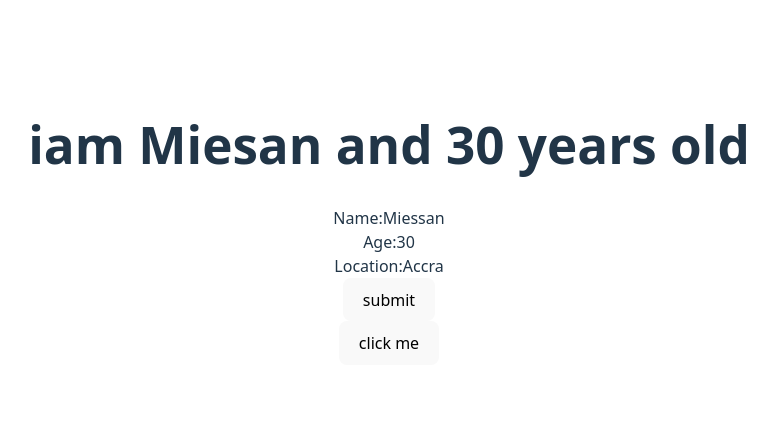
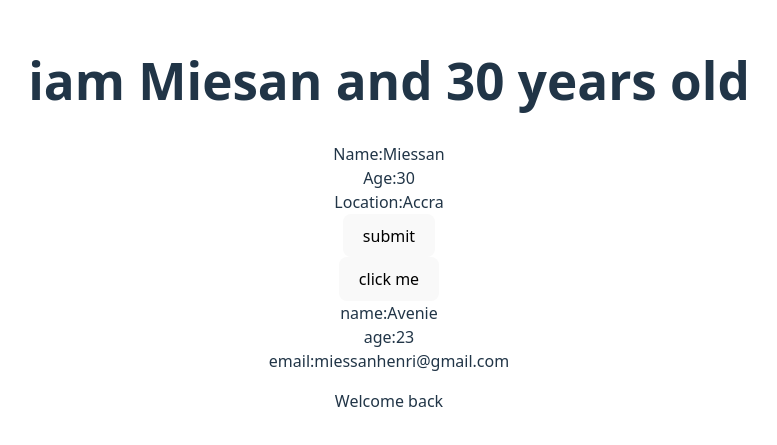
Before and after one commit to thesaint225/learningreaact-2025, a React (Vite) app: page / in a window 1280 px wide. Shown: the part 177-622 px from the top of the page, without its empty margins (251-1028 px from the left). Built offline with nearby package versions, Linux system fonts and the light colour scheme.

Commit message:
loggins status

```diff
--- a/src/App.tsx
+++ b/src/App.tsx
@@ -5,11 +5,19 @@ import Greeting from './components/greeting';
 import Profile from './components/profile';
 import UseCard from './components/UseCard';
 import CustomButton from './CustomButton';
+import LoginStatus from './LoginStatus';
+import UserInfo from './UserInfo';
 
 function App() {
   function handleClick() {
     alert('button click');
   }
+  const user = {
+    name: 'Avenie',
+    age: 23,
+    email: 'miessanhenri@gmail.com',
+  };
+
   return (
     <>
       {/* <Home />
@@ -23,7 +31,9 @@ function App() {
       <AgeCard name='Miesan' age={30} />
       <UseCard name='Miessan' age={30} location='Accra' />
       <CustomButton label='submit' />
-      <AlertButton label='click me' henri={handleClick} />
+      <AlertButton label='click me' onclick={handleClick} />
+      <UserInfo {...user} />
+      <LoginStatus isLoggedIn={true} />
     </>
   );
 }
--- /dev/null
+++ b/src/LoginStatus.tsx
@@ -0,0 +1,16 @@
+type Login = {
+  isLoggedIn: boolean;
+};
+
+// export default function LoginStatus(props: Login) {
+//   return (
+//     <div>{props.isLoggedIn ? <p>welcome back</p> : <p> please log in </p>}</div>
+//   );
+// }
+export default function LoginStatus(props: { isLoggedIn: boolean }) {
+  if (props.isLoggedIn) {
+    return <p>Welcome back</p>;
+  } else {
+    return <p>Please log in</p>;
+  }
+}
--- /dev/null
+++ b/src/UserInfo.tsx
@@ -0,0 +1,17 @@
+type User = {
+  name: string;
+  age: number;
+  email: string;
+};
+
+export default function UserInfo({ name, age, email }: User) {
+  return (
+    <div>
+      name:{name}
+      <br />
+      age:{age}
+      <br />
+      email:{email}
+    </div>
+  );
+}
```
